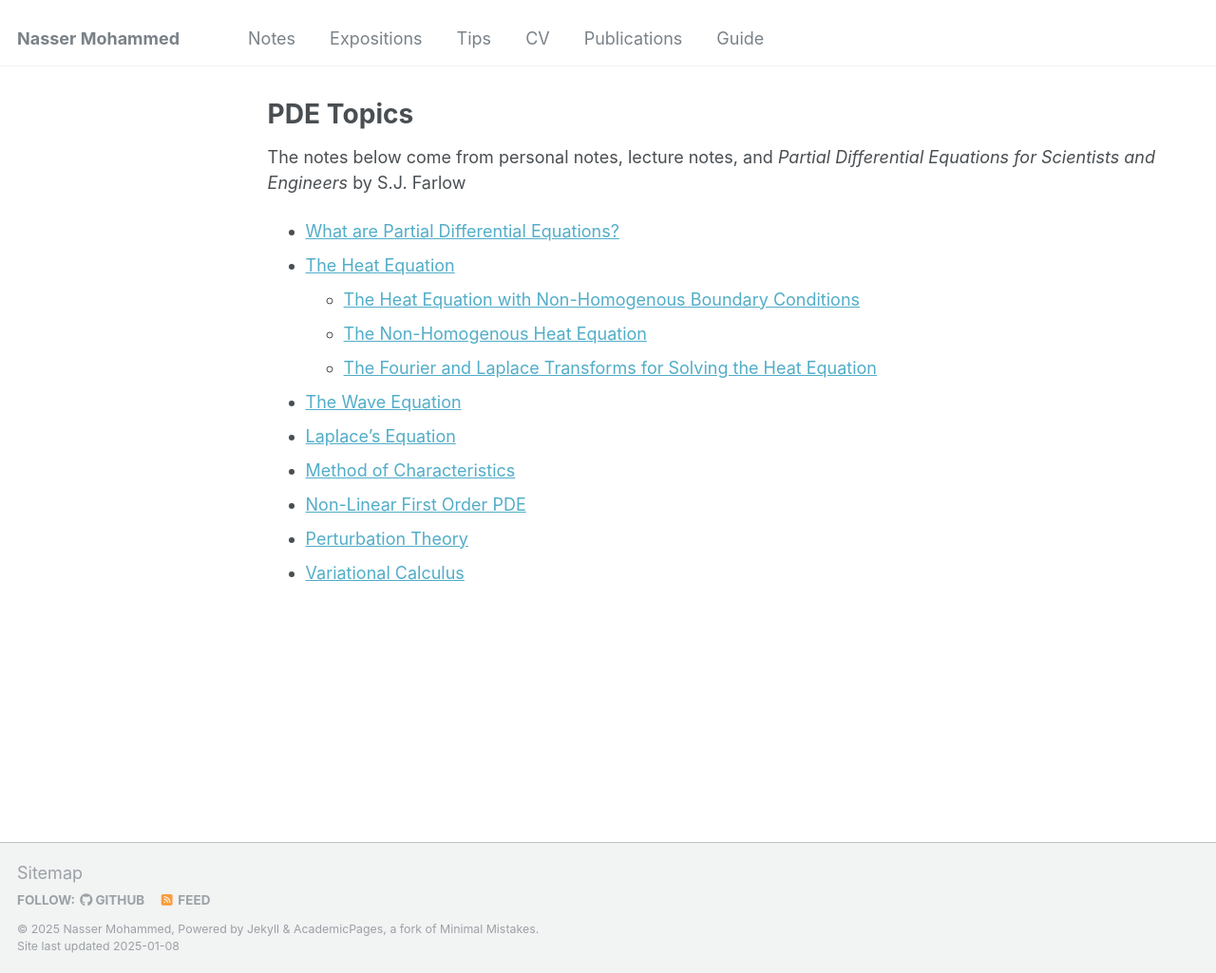
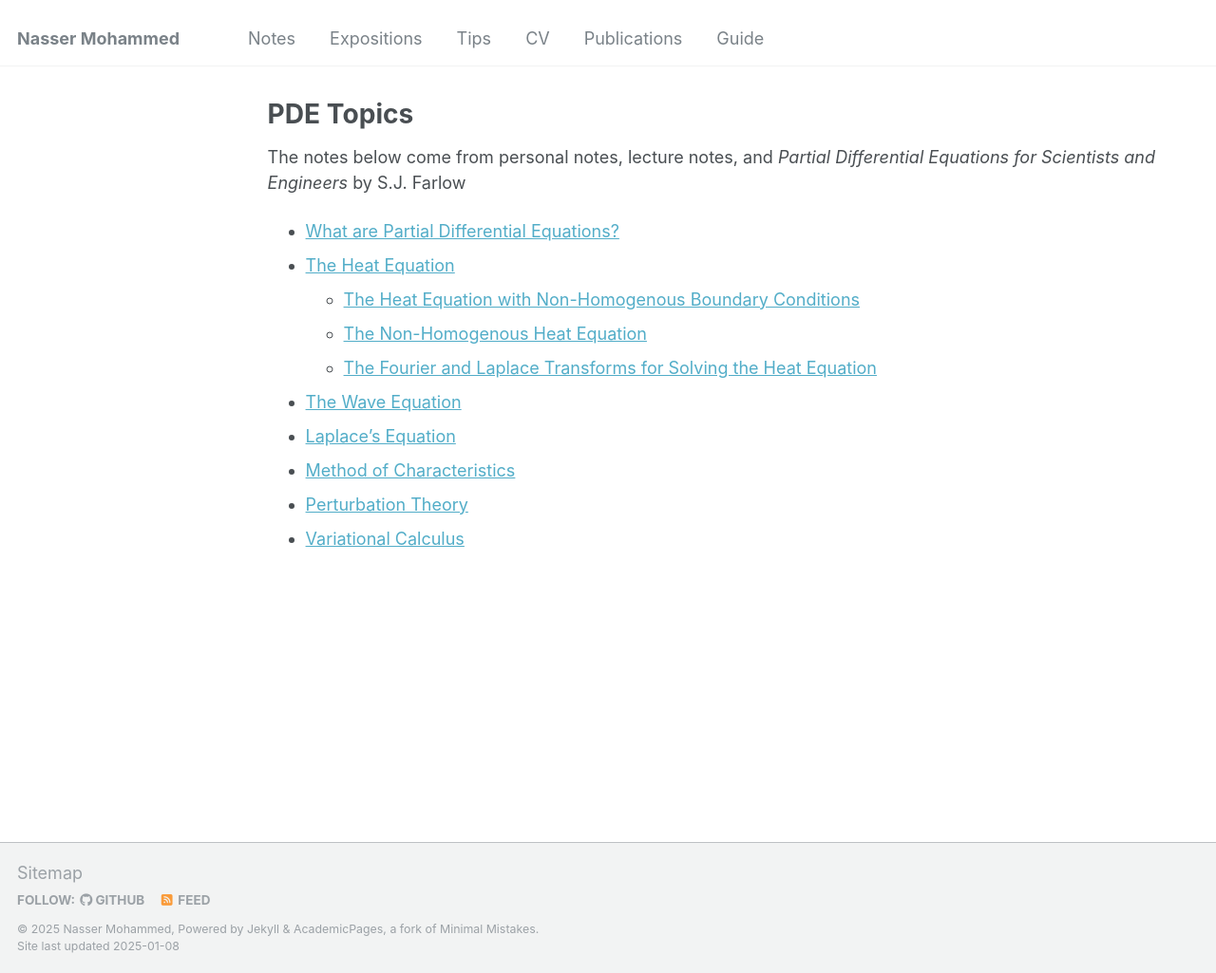
Before and after one commit to Nasser-Mohammed/Nasser-Mohammed.github.io, a Jekyll site: the page built from _pages/notes/pde/nav.md, in a window 1280 px wide and 1025 px high. Shown: the whole window at 95% size. Built offline with Jekyll 4.4.1, drawn with Linux system fonts in a browser that asks for light colours.

Commit message:
Update nav.md

```diff
--- a/_pages/notes/pde/nav.md
+++ b/_pages/notes/pde/nav.md
@@ -13,6 +13,5 @@ The notes below come from personal notes, lecture notes, and *Partial Differenti
 - [The Wave Equation](waveequation.md)
 - [Laplace's Equation](laplaceequation.md)
 - [Method of Characteristics](method-of-characteristics.md)
-- [Non-Linear First Order PDE](conservation-eq.md)
 - [Perturbation Theory](perturbation-theory.md)
 - [Variational Calculus](variational-calc.md)
```
